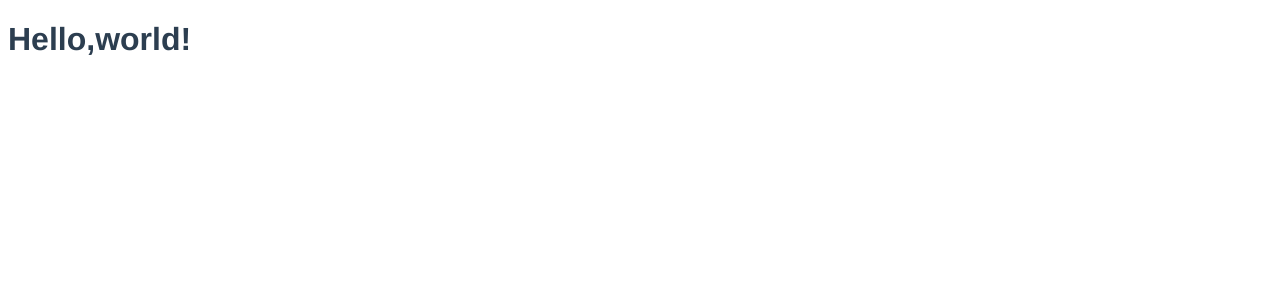
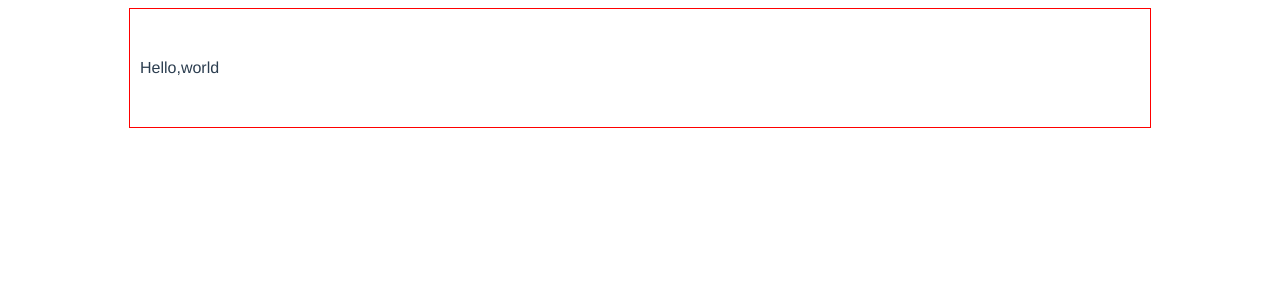
Before and after one commit to CATT-L/nyaa-editor, a Vue app: page / in a window 1280 px wide. Shown: the top 300 px of the page. Built offline with nearby package versions, Linux system fonts and the light colour scheme.

Commit message:
An editable div element

```diff
--- a/src/App.vue
+++ b/src/App.vue
@@ -1,13 +1,12 @@
 <template>
-  <hello-world msg="Hello,world!" />
+  <editor></editor>
 </template>
 
 <script>
-
 export default {
   name: "App",
   components: {
-    "hello-world": require("@/components/HelloWorld.vue").default,
+    editor: require("@/components/editor").default,
   },
 };
 </script>
--- a/src/components/HelloWorld.vue
+++ /dev/null
@@ -1,32 +0,0 @@
-<template>
-  <div class="hello">
-    <h1>{{ msg }}</h1>
-  </div>
-</template>
-
-<script>
-export default {
-  name: 'HelloWorld',
-  props: {
-    msg: String
-  }
-}
-</script>
-
-<!-- Add "scoped" attribute to limit CSS to this component only -->
-<style scoped>
-h3 {
-  margin: 40px 0 0;
-}
-ul {
-  list-style-type: none;
-  padding: 0;
-}
-li {
-  display: inline-block;
-  margin: 0 10px;
-}
-a {
-  color: #42b983;
-}
-</style>
--- /dev/null
+++ b/src/components/editor/index.vue
@@ -0,0 +1,32 @@
+<template>
+  <div ref="editor" class="editor" contenteditable="true">
+    <div>Hello,world</div>
+  </div>
+</template>
+
+<script>
+export default {
+  data() {
+    return {};
+  },
+  mounted() {
+    console.log(this.$refs["editor"]);
+  },
+  unmounted() {},
+};
+</script>
+
+
+<style scoped>
+
+.editor {
+
+  border: solid 1px red;
+
+  outline: none;
+  margin: 0 auto;
+  padding: 50px 10px;
+  width: 1000px;
+}
+
+</style>
```
